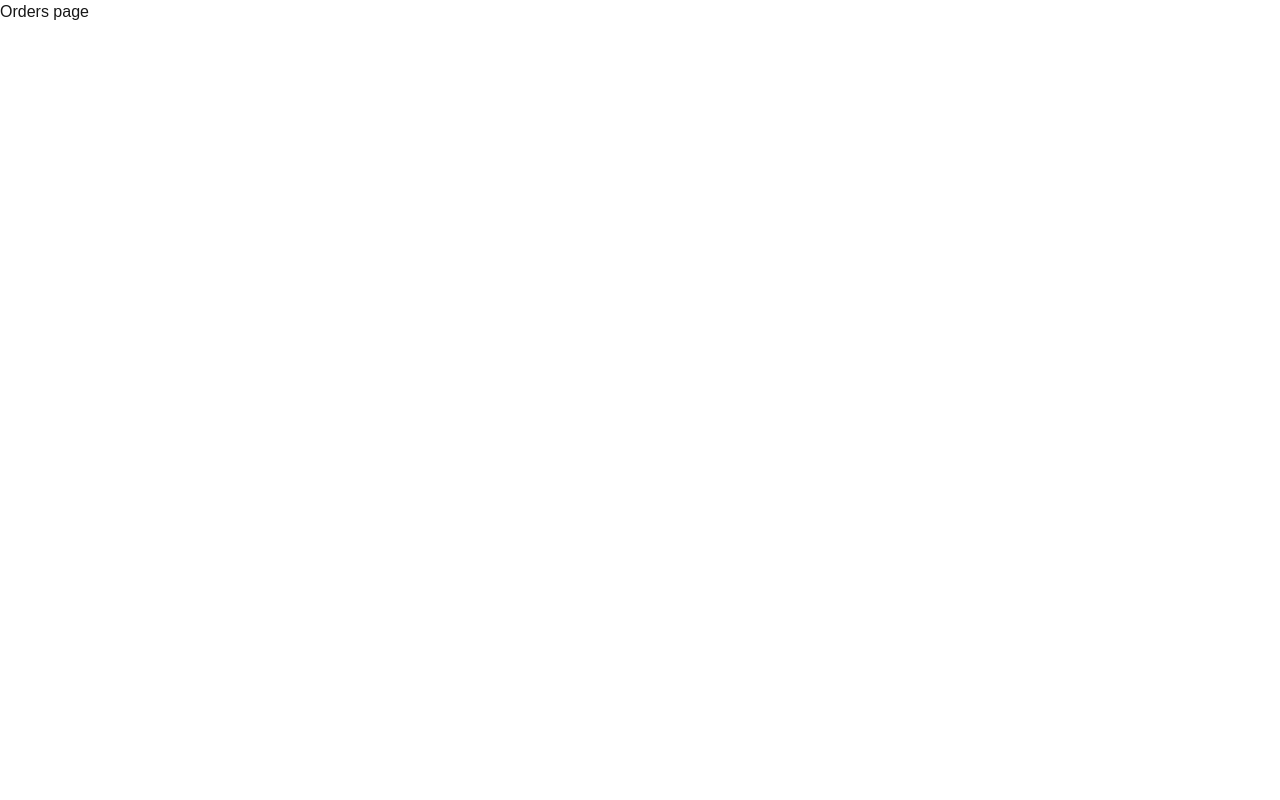
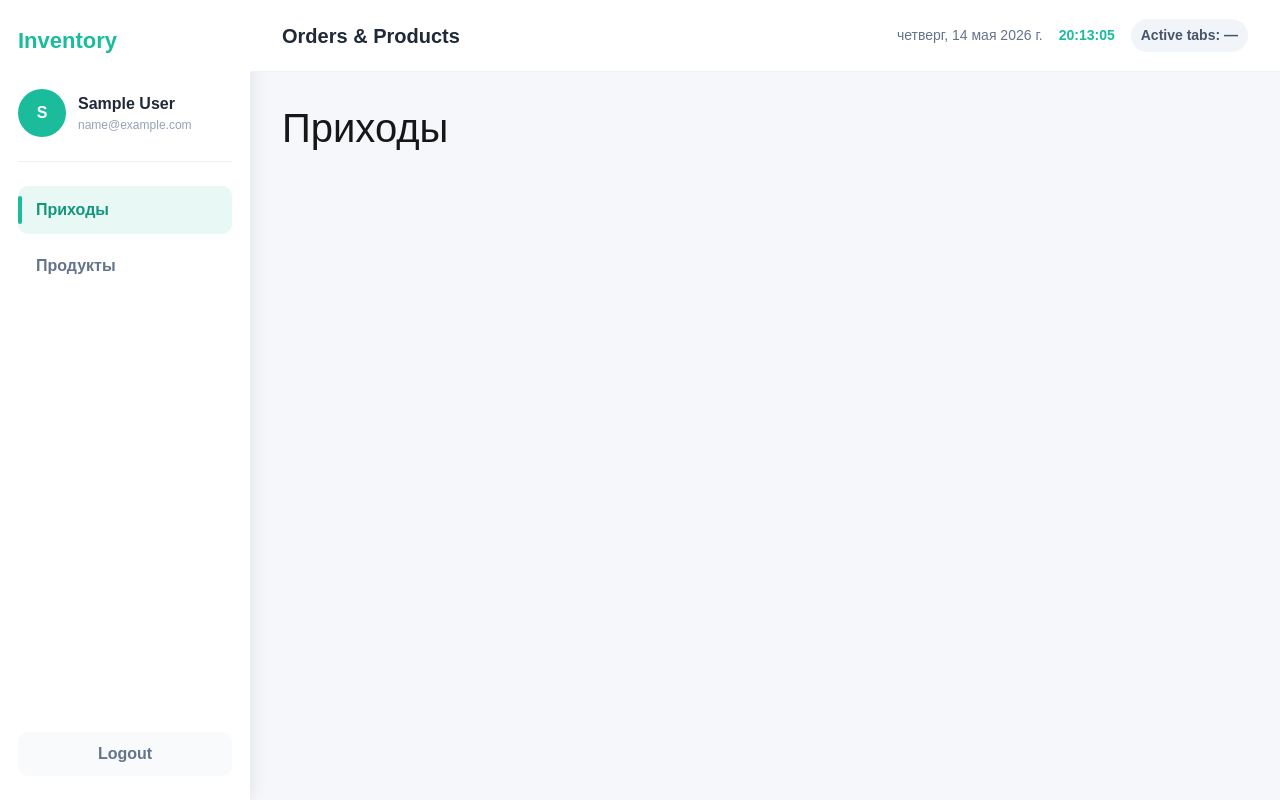
Before and after one commit to kovalovmykola82-tech/orders-products-app, a Next.js app: page /orders in a window 1280 px wide. Built offline with nearby package versions, Linux system fonts and the light colour scheme; sample sign-in values are in the browser's storage.

Commit message:
feat: add app layout and navigation

```diff
--- a/src/app/orders/page.tsx
+++ b/src/app/orders/page.tsx
@@ -1,9 +1,12 @@
 import { ProtectedRoute } from "@/components/auth/ProtectedRoute/ProtectedRoute";
+import { AppLayout } from "@/components/layout/AppLayout/AppLayout";
 
 export default function OrdersPage() {
   return (
     <ProtectedRoute>
-      <main>Orders page</main>
+      <AppLayout>
+        <h1>Приходы</h1>
+      </AppLayout>
     </ProtectedRoute>
   );
 }
--- a/src/app/products/page.tsx
+++ b/src/app/products/page.tsx
@@ -1,9 +1,12 @@
 import { ProtectedRoute } from "@/components/auth/ProtectedRoute/ProtectedRoute";
+import { AppLayout } from "@/components/layout/AppLayout/AppLayout";
 
 export default function ProductsPage() {
   return (
     <ProtectedRoute>
-      <main>Products page</main>
+      <AppLayout>
+        <h1>Продукты</h1>
+      </AppLayout>
     </ProtectedRoute>
   );
 }
--- a/src/components/layout/AppLayout/AppLayout.scss
+++ b/src/components/layout/AppLayout/AppLayout.scss
@@ -0,0 +1,17 @@
+.app-layout {
+  min-height: 100vh;
+  display: flex;
+  background: #f5f7fa;
+
+  &__main {
+    flex: 1;
+    min-width: 0;
+    display: flex;
+    flex-direction: column;
+  }
+
+  &__content {
+    flex: 1;
+    padding: 32px;
+  }
+}
--- a/src/components/layout/AppLayout/AppLayout.tsx
+++ b/src/components/layout/AppLayout/AppLayout.tsx
@@ -0,0 +1,22 @@
+"use client";
+
+import { PropsWithChildren } from "react";
+
+import { NavigationMenu } from "@/components/layout/NavigationMenu/NavigationMenu";
+import { TopMenu } from "@/components/layout/TopMenu/TopMenu";
+
+import "./AppLayout.scss";
+
+export const AppLayout = ({ children }: PropsWithChildren) => {
+  return (
+    <div className="app-layout">
+      <NavigationMenu />
+
+      <div className="app-layout__main">
+        <TopMenu />
+
+        <main className="app-layout__content">{children}</main>
+      </div>
+    </div>
+  );
+};
--- a/src/components/layout/NavigationMenu/NavigationMenu.scss
+++ b/src/components/layout/NavigationMenu/NavigationMenu.scss
@@ -0,0 +1,115 @@
+.navigation-menu {
+  width: 250px;
+  min-height: 100vh;
+  padding: 24px 18px;
+  background: #ffffff;
+  box-shadow: 2px 0 16px rgba(15, 23, 42, 0.08);
+  display: flex;
+  flex-direction: column;
+
+  &__logo {
+    font-size: 22px;
+    font-weight: 700;
+    color: #1abc9c;
+    margin-bottom: 32px;
+  }
+
+  &__user {
+    display: flex;
+    align-items: center;
+    gap: 12px;
+    padding-bottom: 24px;
+    margin-bottom: 24px;
+    border-bottom: 1px solid #edf0f4;
+  }
+
+  &__avatar {
+    width: 48px;
+    height: 48px;
+    border-radius: 50%;
+    background: #1abc9c;
+    color: #ffffff;
+    display: flex;
+    align-items: center;
+    justify-content: center;
+    font-weight: 700;
+    text-transform: uppercase;
+  }
+
+  &__user-info {
+    min-width: 0;
+    display: flex;
+    flex-direction: column;
+  }
+
+  &__user-name {
+    font-weight: 600;
+    color: #1f2937;
+  }
+
+  &__user-email {
+    max-width: 150px;
+    font-size: 12px;
+    color: #94a3b8;
+    white-space: nowrap;
+    overflow: hidden;
+    text-overflow: ellipsis;
+  }
+
+  &__nav {
+    display: flex;
+    flex-direction: column;
+    gap: 8px;
+  }
+
+  &__link {
+    position: relative;
+    padding: 12px 12px 12px 18px;
+    border-radius: 10px;
+    text-decoration: none;
+    color: #64748b;
+    font-weight: 600;
+    transition:
+      background 0.2s ease,
+      color 0.2s ease;
+
+    &:hover {
+      background: #f1f5f9;
+      color: #1f2937;
+    }
+
+    &--active {
+      background: #e8f8f5;
+      color: #14967d;
+
+      &::before {
+        content: "";
+        position: absolute;
+        left: 0;
+        top: 10px;
+        bottom: 10px;
+        width: 4px;
+        border-radius: 999px;
+        background: #1abc9c;
+      }
+    }
+  }
+
+  &__logout {
+    margin-top: auto;
+    border: 0;
+    border-radius: 10px;
+    padding: 10px 12px;
+    background: #f8fafc;
+    color: #64748b;
+    font-weight: 600;
+    transition:
+      background 0.2s ease,
+      color 0.2s ease;
+
+    &:hover {
+      background: #fee2e2;
+      color: #dc2626;
+    }
+  }
+}
--- a/src/components/layout/NavigationMenu/NavigationMenu.tsx
+++ b/src/components/layout/NavigationMenu/NavigationMenu.tsx
@@ -0,0 +1,73 @@
+"use client";
+
+import Link from "next/link";
+import { usePathname, useRouter } from "next/navigation";
+
+import { useAppDispatch, useAppSelector } from "@/store/hooks";
+import { logout } from "@/store/slices/authSlice";
+
+import "./NavigationMenu.scss";
+
+const navItems = [
+  {
+    label: "Приходы",
+    href: "/orders",
+  },
+  {
+    label: "Продукты",
+    href: "/products",
+  },
+];
+
+export const NavigationMenu = () => {
+  const pathname = usePathname();
+  const router = useRouter();
+  const dispatch = useAppDispatch();
+  const user = useAppSelector((state) => state.auth.user);
+
+  const handleLogout = () => {
+    localStorage.removeItem("accessToken");
+    localStorage.removeItem("user");
+
+    dispatch(logout());
+    router.replace("/login");
+  };
+
+  return (
+    <aside className="navigation-menu">
+      <div className="navigation-menu__logo">Inventory</div>
+
+      <div className="navigation-menu__user">
+        <div className="navigation-menu__avatar">
+          {user?.name?.[0] ?? user?.email?.[0] ?? "U"}
+        </div>
+        <div className="navigation-menu__user-info">
+          <span className="navigation-menu__user-name">{user?.name ?? "User"}</span>
+          <span className="navigation-menu__user-email">{user?.email}</span>
+        </div>
+      </div>
+
+      <nav className="navigation-menu__nav">
+        {navItems.map((item) => {
+          const isActive = pathname === item.href;
+
+          return (
+            <Link
+              className={`navigation-menu__link ${
+                isActive ? "navigation-menu__link--active" : ""
+              }`}
+              href={item.href}
+              key={item.href}
+            >
+              {item.label}
+            </Link>
+          );
+        })}
+      </nav>
+
+      <button className="navigation-menu__logout" type="button" onClick={handleLogout}>
+        Logout
+      </button>
+    </aside>
+  );
+};
--- a/src/components/layout/TopMenu/TopMenu.scss
+++ b/src/components/layout/TopMenu/TopMenu.scss
@@ -0,0 +1,36 @@
+.top-menu {
+  height: 72px;
+  padding: 0 32px;
+  background: #ffffff;
+  border-bottom: 1px solid #edf0f4;
+  display: flex;
+  align-items: center;
+  justify-content: space-between;
+
+  &__title {
+    font-size: 20px;
+    font-weight: 700;
+    color: #1f2937;
+  }
+
+  &__meta {
+    display: flex;
+    align-items: center;
+    gap: 16px;
+    color: #64748b;
+    font-size: 14px;
+  }
+
+  &__time {
+    font-weight: 700;
+    color: #1abc9c;
+  }
+
+  &__sessions {
+    padding: 6px 10px;
+    border-radius: 999px;
+    background: #f1f5f9;
+    color: #475569;
+    font-weight: 600;
+  }
+}
--- a/src/components/layout/TopMenu/TopMenu.tsx
+++ b/src/components/layout/TopMenu/TopMenu.tsx
@@ -0,0 +1,48 @@
+"use client";
+
+import { useEffect, useState } from "react";
+
+import "./TopMenu.scss";
+
+const formatDate = (date: Date) => {
+  return new Intl.DateTimeFormat("ru-RU", {
+    weekday: "long",
+    day: "2-digit",
+    month: "long",
+    year: "numeric",
+  }).format(date);
+};
+
+const formatTime = (date: Date) => {
+  return new Intl.DateTimeFormat("ru-RU", {
+    hour: "2-digit",
+    minute: "2-digit",
+    second: "2-digit",
+  }).format(date);
+};
+
+export const TopMenu = () => {
+  const [currentDate, setCurrentDate] = useState(() => new Date());
+
+  useEffect(() => {
+    const intervalId = window.setInterval(() => {
+      setCurrentDate(new Date());
+    }, 1000);
+
+    return () => {
+      window.clearInterval(intervalId);
+    };
+  }, []);
+
+  return (
+    <header className="top-menu">
+      <div className="top-menu__title">Orders & Products</div>
+
+      <div className="top-menu__meta">
+        <span className="top-menu__date">{formatDate(currentDate)}</span>
+        <span className="top-menu__time">{formatTime(currentDate)}</span>
+        <span className="top-menu__sessions">Active tabs: —</span>
+      </div>
+    </header>
+  );
+};
```
